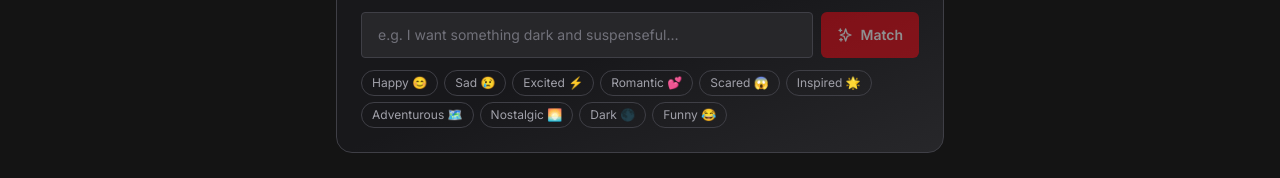
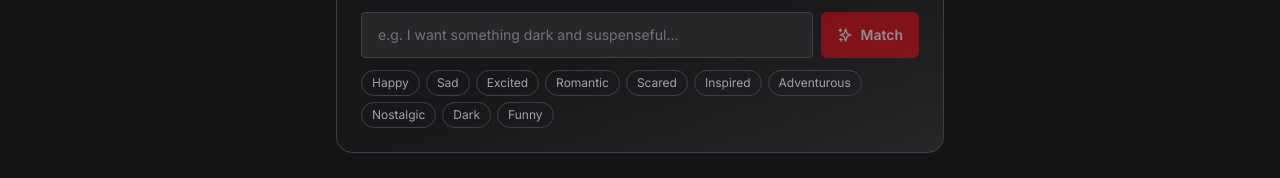
Before and after one commit to wsmkhan2580/Cine-Stream, a React (Vite) app: page /mood in a window 1280 px wide. Shown: the part 257-435 px from the top of the page. Built offline with nearby package versions, Linux system fonts and the light colour scheme; no server answers.

Commit message:
Remove emojis from mood chips in MoodMatcher

```diff
--- a/src/components/common/MoodMatcher.jsx
+++ b/src/components/common/MoodMatcher.jsx
@@ -3,7 +3,7 @@ import { useNavigate } from 'react-router-dom'
 import { matchMood } from '../../services/aiMatcher'
 import { tmdb } from '../../services/tmdb'
 
-const CHIPS = ['Happy 😊', 'Sad 😢', 'Excited ⚡', 'Romantic 💕', 'Scared 😱', 'Inspired 🌟', 'Adventurous 🗺️', 'Nostalgic 🌅', 'Dark 🌑', 'Funny 😂']
+const CHIPS = ['Happy ', 'Sad ', 'Excited ', 'Romantic ', 'Scared ', 'Inspired ', 'Adventurous ', 'Nostalgic ', 'Dark ', 'Funny ']
 
 export default function MoodMatcher() {
   const [mood, setMood] = useState('')
```
